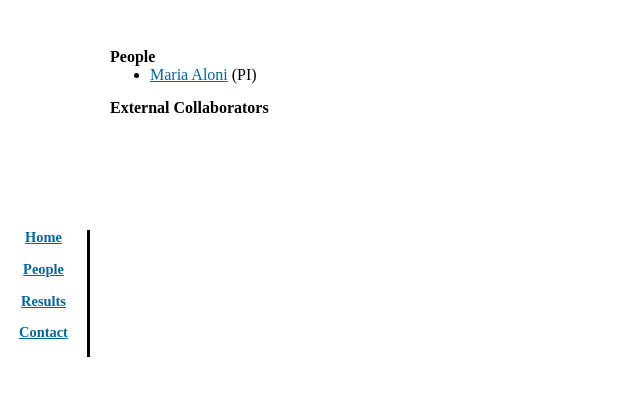
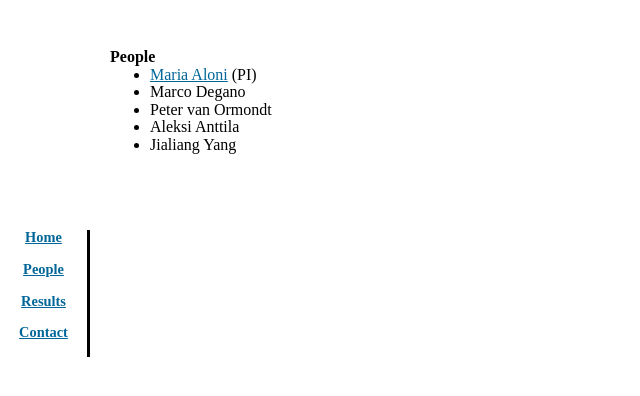
Before and after one commit to rednaw/site, a Jekyll site: the page built from content/Nihil/people.md, in a window 1280 px wide. Shown: the top 396 px of the page, without its empty margins (0-640 px from the left). Built offline with Jekyll 4.4.1, drawn with Linux system fonts in a browser that asks for light colours; some web fonts are replaced.

Commit message:
Update people.md

```diff
--- a/content/Nihil/people.md
+++ b/content/Nihil/people.md
@@ -6,5 +6,7 @@ permalink: ./Nihil/people
 
 **People**
 - [Maria Aloni](https://www.marialoni.org) (PI)
-
-**External Collaborators**
+- Marco Degano
+- Peter van Ormondt
+- Aleksi Anttila
+- Jialiang Yang
```
